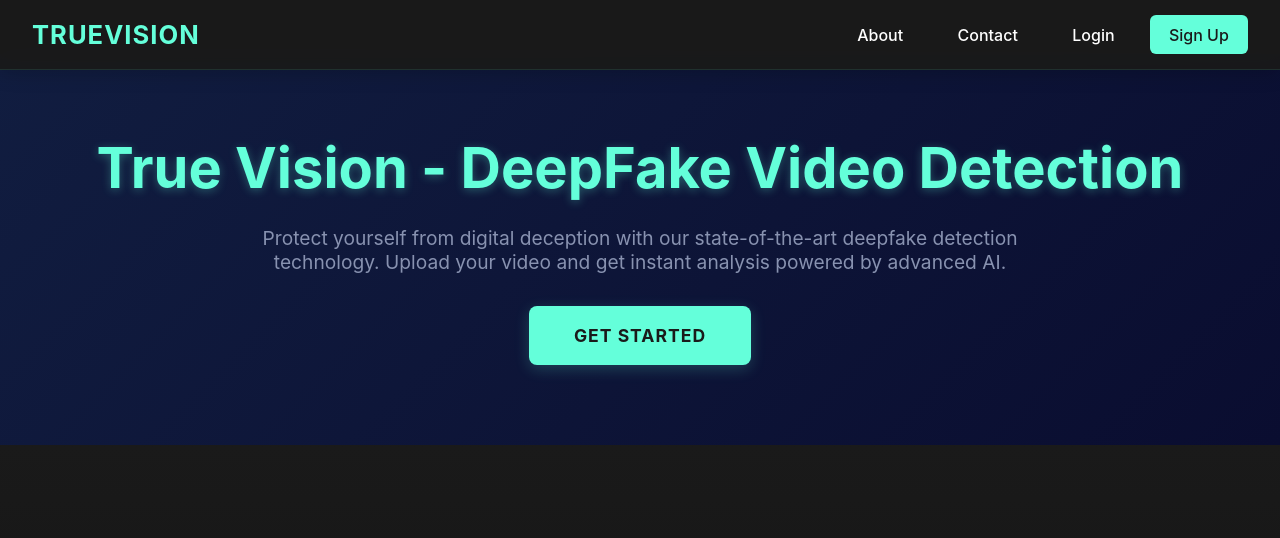
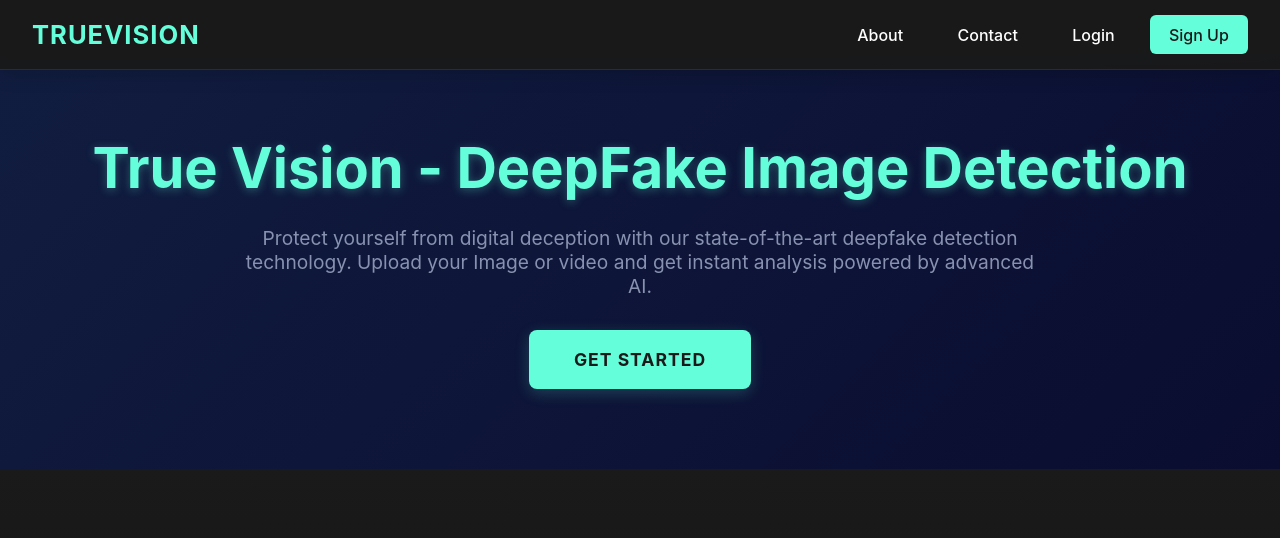
Before and after one commit to Deekshita280/deepfake-detection, a Flask app: page / in a window 1280 px wide. Shown: the top 538 px of the page. Run offline with Flask 3, Linux system fonts and the light colour scheme.

Commit message:
Initial commit

```diff
--- a/dfd/templates/home.html
+++ b/dfd/templates/home.html
@@ -306,8 +306,8 @@
     </nav>
 
     <section class="hero">
-        <h1>True Vision - DeepFake Video Detection</h1>
-        <p>Protect yourself from digital deception with our state-of-the-art deepfake detection technology. Upload your video and get instant analysis powered by advanced AI.</p>
+        <h1>True Vision - DeepFake Image Detection</h1>
+        <p>Protect yourself from digital deception with our state-of-the-art deepfake detection technology. Upload your Image or video and get instant analysis powered by advanced AI.</p>
         {% if current_user.is_authenticated %}
             <a href="{{ url_for('detect') }}" class="cta-button">Start Detection</a>
         {% else %}
```
Also changed, not shown: instance/users.db (added).
